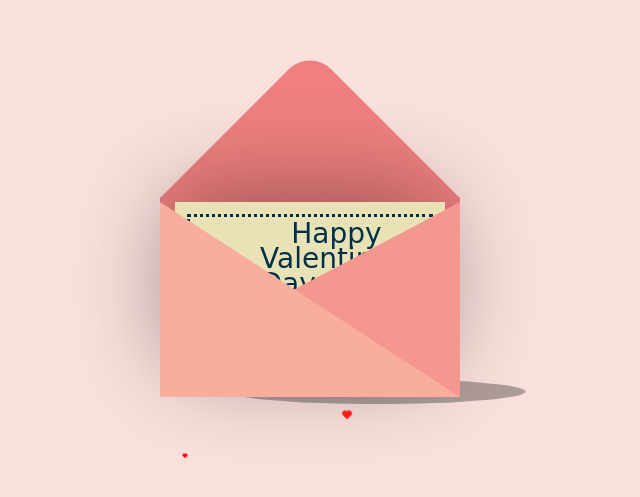
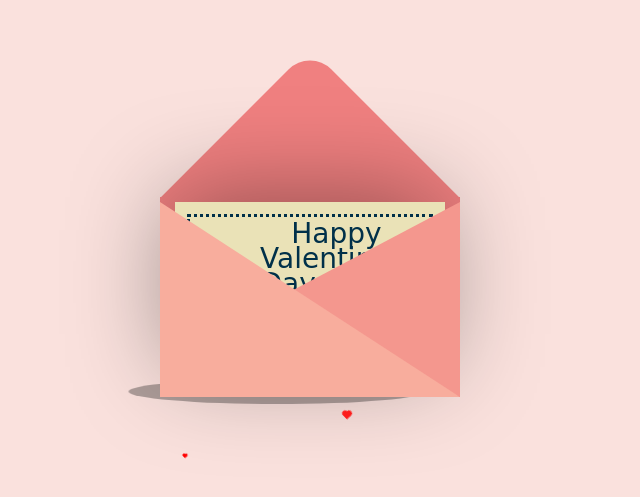
Before and after one commit to navaneedh/vale, a plain HTML site: page index.html in a window 1280 px wide. Shown: the part 141-638 px from the top of the page, without its empty margins (330-970 px from the left). Drawn offline with nearby package versions, Linux system fonts and the light colour scheme.

Commit message:
Update styles.css
442px left

```diff
--- a/styles.css
+++ b/styles.css
@@ -130,7 +130,7 @@ body {
   border-radius: 50%;
   background-color: rgba(0, 0, 0, 0.3);
   top: 520px; /* Adjusted to place shadow below the envelope */
-  left: 542px;
+  left: 442px;
   animation: scale 3s linear infinite;
   z-index: -1;
 }
```
